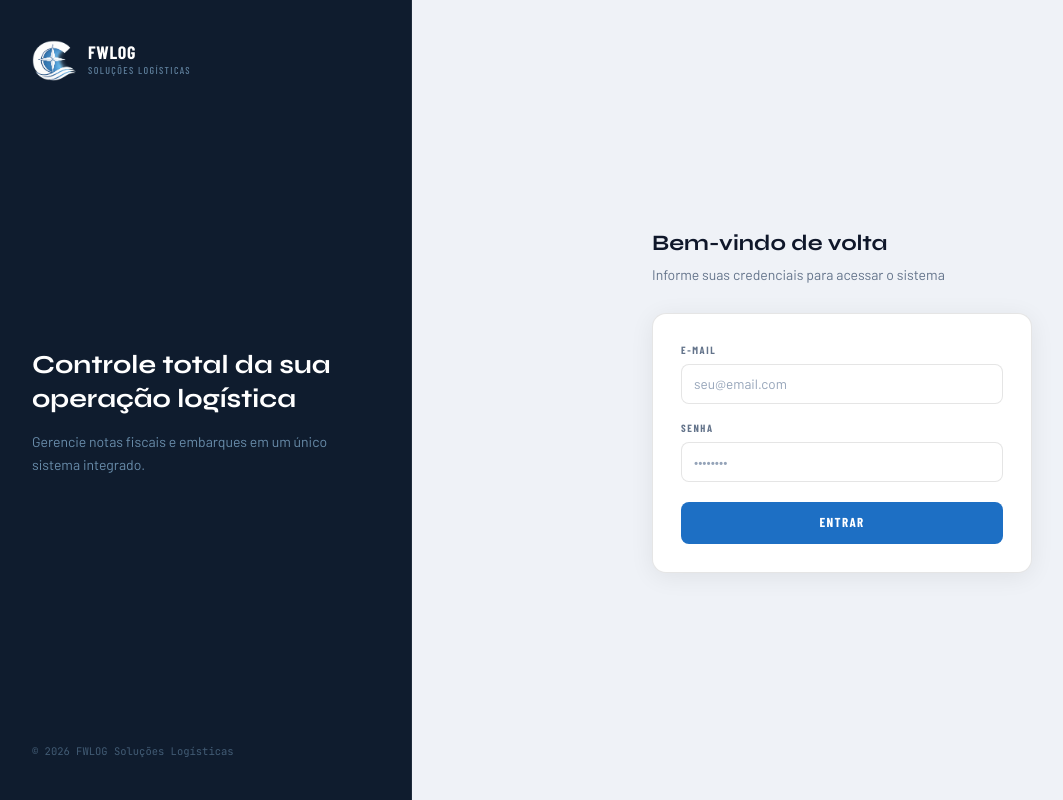
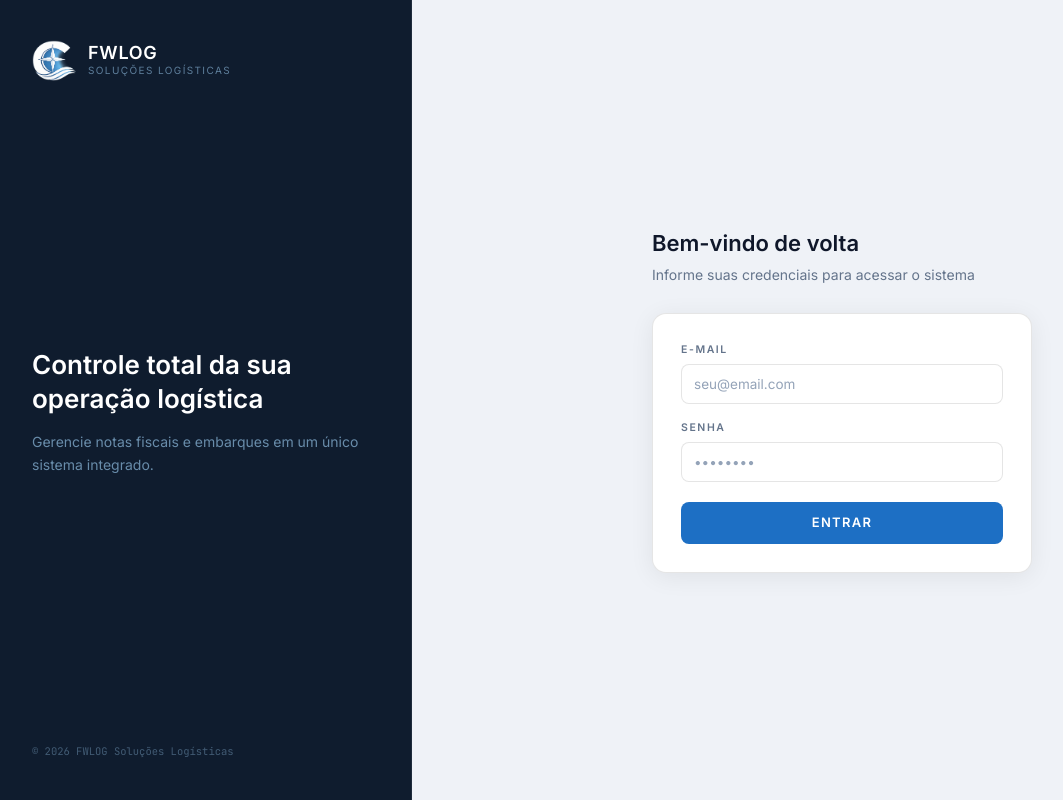
Before and after one commit to andrefwlog-cmyk/sistema-nf, a Next.js app: page /login in a window 1280 px wide. Shown: the whole page, without its empty margins (8-1071 px from the left). Built offline with nearby package versions, Linux system fonts and the light colour scheme.

Commit message:
feat: troca fontes para Inter (UI) + Poppins (títulos)
Co-Authored-By: Claude Sonnet 4.6 <noreply@anthropic.com>

```diff
--- a/src/app/globals.css
+++ b/src/app/globals.css
@@ -1,8 +1,8 @@
 @import "tailwindcss";
 
 @theme inline {
-  --font-sans: var(--font-barlow), 'Barlow', sans-serif;
-  --font-display: var(--font-barlow-condensed), 'Barlow Condensed', sans-serif;
+  --font-sans: var(--font-inter), 'Inter', sans-serif;
+  --font-display: var(--font-poppins), 'Poppins', sans-serif;
   --font-mono: var(--font-jetbrains), 'JetBrains Mono', monospace;
 }
 
@@ -46,7 +46,7 @@
 body {
   background: var(--bg);
   color: var(--tx);
-  font-family: var(--font-barlow), 'Barlow', sans-serif;
+  font-family: var(--font-inter), 'Inter', sans-serif;
 }
 
 /* ── Inputs ─────────────────────────────────────── */
@@ -58,7 +58,7 @@ body {
   padding: 9px 12px;
   font-size: 13.5px;
   color: var(--tx);
-  font-family: var(--font-barlow), 'Barlow', sans-serif;
+  font-family: var(--font-inter), 'Inter', sans-serif;
   transition: border-color 0.15s, box-shadow 0.15s;
   outline: none;
 }
@@ -80,7 +80,7 @@ body {
   padding: 5px 8px;
   font-size: 12px;
   color: var(--tx);
-  font-family: var(--font-barlow), 'Barlow', sans-serif;
+  font-family: var(--font-inter), 'Inter', sans-serif;
   outline: none;
   cursor: pointer;
   transition: border-color 0.15s;
--- a/src/app/layout.tsx
+++ b/src/app/layout.tsx
@@ -1,15 +1,15 @@
 import type { Metadata } from "next";
-import { Barlow, Barlow_Condensed, JetBrains_Mono, Syne } from "next/font/google";
+import { Inter, Poppins, JetBrains_Mono } from "next/font/google";
 import "./globals.css";
 
-const barlow = Barlow({
-  variable: "--font-barlow",
+const inter = Inter({
+  variable: "--font-inter",
   subsets: ["latin"],
   weight: ["400", "500", "600"],
 });
 
-const barlowCondensed = Barlow_Condensed({
-  variable: "--font-barlow-condensed",
+const poppins = Poppins({
+  variable: "--font-poppins",
   subsets: ["latin"],
   weight: ["500", "600", "700"],
 });
@@ -18,12 +18,6 @@ const jetbrains = JetBrains_Mono({
   variable: "--font-jetbrains",
   subsets: ["latin"],
   weight: ["400", "500"],
-});
-
-const syne = Syne({
-  variable: "--font-syne",
-  subsets: ["latin"],
-  weight: ["600", "700", "800"],
 });
 
 export const metadata: Metadata = {
@@ -39,7 +33,7 @@ export default function RootLayout({
   return (
     <html
       lang="pt-BR"
-      className={`${barlow.variable} ${barlowCondensed.variable} ${jetbrains.variable} ${syne.variable} h-full`}
+      className={`${inter.variable} ${poppins.variable} ${jetbrains.variable} h-full`}
     >
       <body className="min-h-full flex flex-col">{children}</body>
     </html>
```
